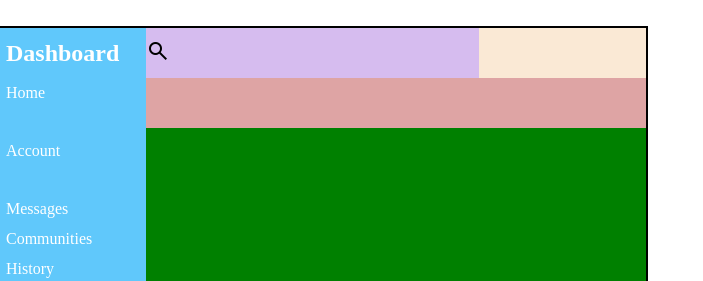
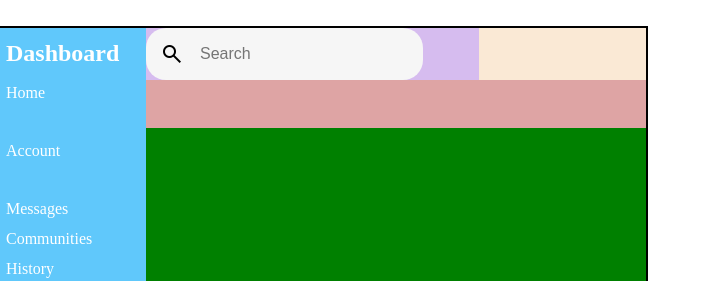
Before and after one commit to nolanborz/odin-admin-dashboard, a plain HTML site: page index.html in a window 1280 px wide. Shown: the top 281 px of the page, 64-767 px from the left. Drawn offline with nearby package versions, Linux system fonts and the light colour scheme.

Commit message:
Continue to style the search bar making it modern

```diff
--- a/index.html
+++ b/index.html
@@ -60,8 +60,9 @@
       <div class="header-top">
         <div class="search-bar">
           <form>
-            <div class="searcher">
-              <span class="material-symbols-outlined">search</span>
+            <div class="search">
+              <span class="search-icon material-symbols-outlined">search</span>
+              <input type="search" class="search-input" placeholder="Search">
             </div>
           </form>
         </div>
--- a/styles.css
+++ b/styles.css
@@ -29,6 +29,27 @@
   align-content: center;
 }
 
+.search {
+
+  --padding: 14px;
+  width: max-content;
+  display: flex;
+  align-items: center;
+  padding: var(--padding);
+  border-radius: 20px;
+  background: #f6f6f6;
+}
+
+.search-input {
+  font-size: 16px;
+  font-family: 'lexend', sans-serif;
+  color: #333333;
+  margin-left: var(--padding);
+  outline: none;
+  border: none;
+  background: transparent;
+
+}
 
 .noti-prof-name {
   background-color: rgb(250, 233, 213);
```
